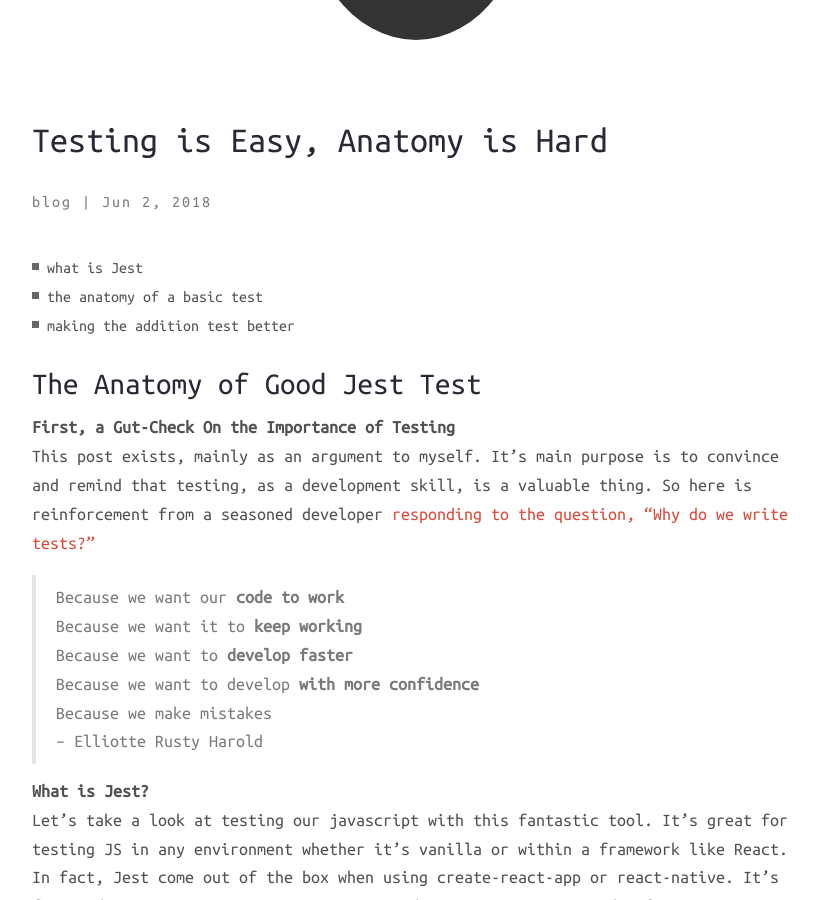
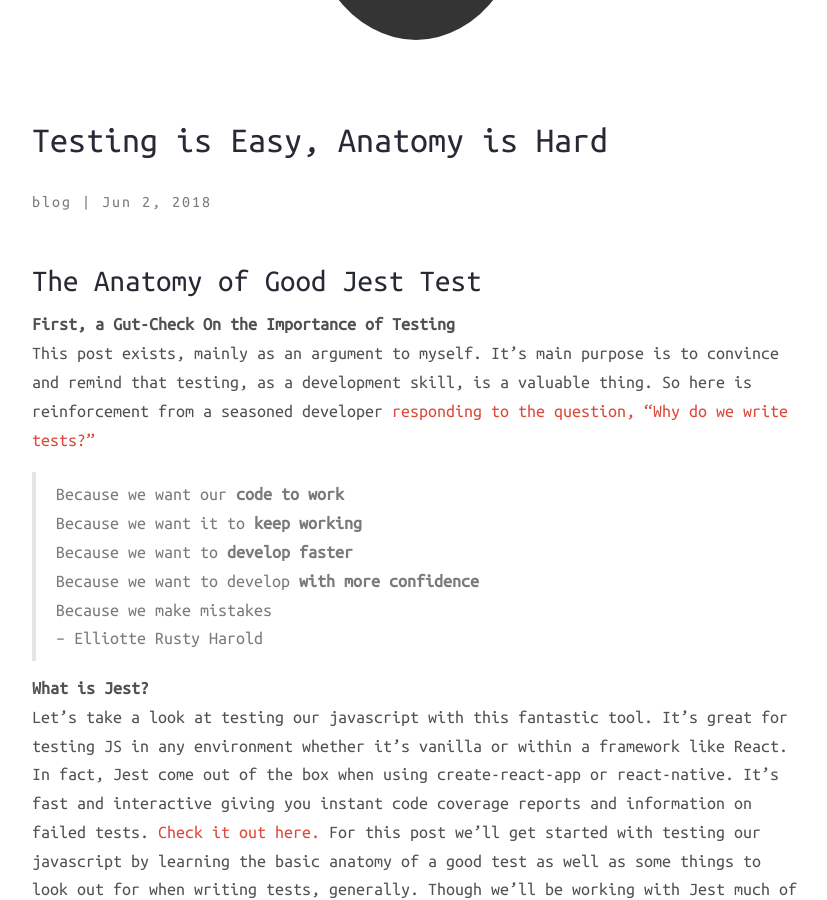
Before and after one commit to david-vanderhaar/blog, a Jekyll site: the page built from _posts/2018-06-02-tesiting-is-hard-2.md, in a window 1280 px wide and 900 px high, scrolled down 566 px. Shown: the whole window, without its empty margins (224-1051 px from the left). Built offline with Jekyll 4.4.1, drawn with Linux system fonts in a browser that asks for light colours; nearby versions of some CDN libraries.

Commit message:
remove outline

```diff
--- a/_posts/2018-06-02-tesiting-is-hard-2.md
+++ b/_posts/2018-06-02-tesiting-is-hard-2.md
@@ -4,10 +4,6 @@ title:  "Testing is Easy, Anatomy is Hard"
 date:   2018-06-02 14:26:30 -0400
 categories: blog
 ---
-
-- what is Jest
-- the anatomy of a basic test
-- making the addition test better
 
 ## The Anatomy of Good Jest Test
 
```
